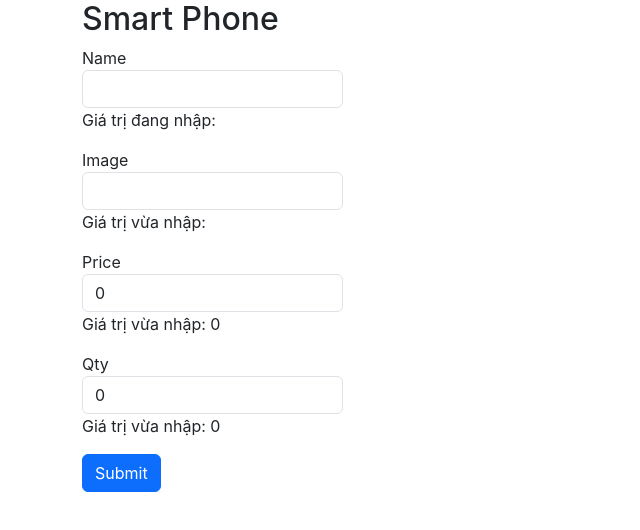
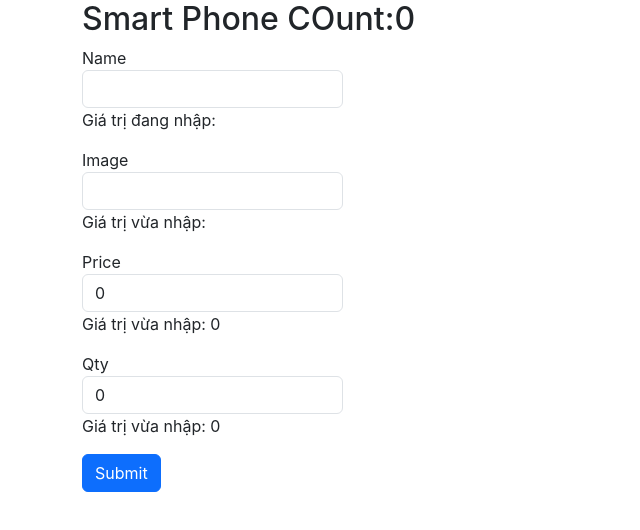
Before and after one commit to billytrinh/RJS2306_RJS, a React (Create React App) app: page / in a window 1280 px wide. Shown: the top 530 px of the page, without its empty margins (0-640 px from the left). Built offline with nearby package versions, Linux system fonts and the light colour scheme.

Commit message:
submit product

```diff
--- a/src/components/Category.js
+++ b/src/components/Category.js
@@ -1,5 +1,5 @@
 import Product from "./Product";
-import { useState,React } from "react";
+import React,{ useState } from "react";
 function Category(props){
     const cat = props.cat;
     const [products,setProducts] = useState([]);// khởi tạo products là 1 state có giá trị ban đầu là [] rỗng
@@ -27,14 +27,14 @@ function Category(props){
         setPr({...pr,[k]:v});
     }
     const submitProduct = (e)=>{
-        const ls = products;
-        ls.push(pr);
-        setProducts(ls);
+        // products.push(pr);
+        // setProducts(products);
+        setProducts(products=> [...products,pr]);
         e.preventDefault();
     }
     return (
         <div className="row">
-             <h2>{cat.name}</h2>
+             <h2>{cat.name} COunt:{products.length}</h2>
             <div className="col-3">
                 <form action="#" onSubmit={submitProduct} method="post">
                     <div className="mb-3">
```
